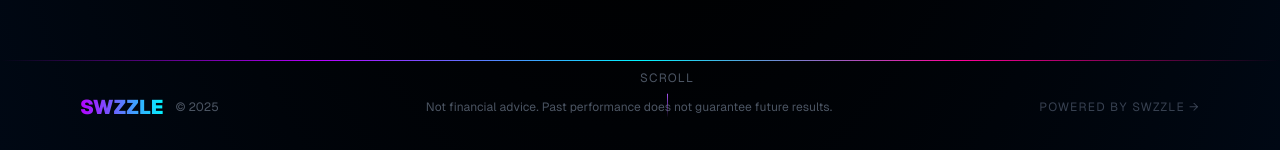
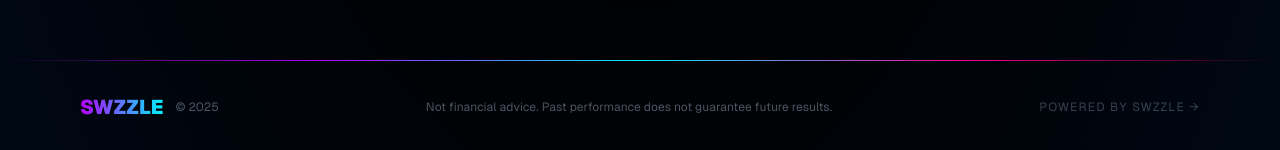
Before and after one commit to swzzle2/swzzle, a Next.js app: page / in a window 1280 px wide. Shown: the part 1948-2098 px from the top of the page. Built offline with nearby package versions, Linux system fonts and the light colour scheme; no server answers; the database is empty.

Commit message:
Remove scroll bounce indicator from hero

```diff
--- a/app/page.tsx
+++ b/app/page.tsx
@@ -107,11 +107,6 @@ export default function Home() {
             </div>
           </div>
 
-          {/* Scroll indicator */}
-          <div className="absolute bottom-6 left-1/2 -translate-x-1/2 flex flex-col items-center gap-2 animate-bounce">
-            <span className="text-xs font-mono text-gray-600 uppercase tracking-widest">Scroll</span>
-            <div className="w-px h-6 bg-gradient-to-b from-purple-500 to-transparent" />
-          </div>
         </section>
 
         <hr className="neon-hr" />
```
